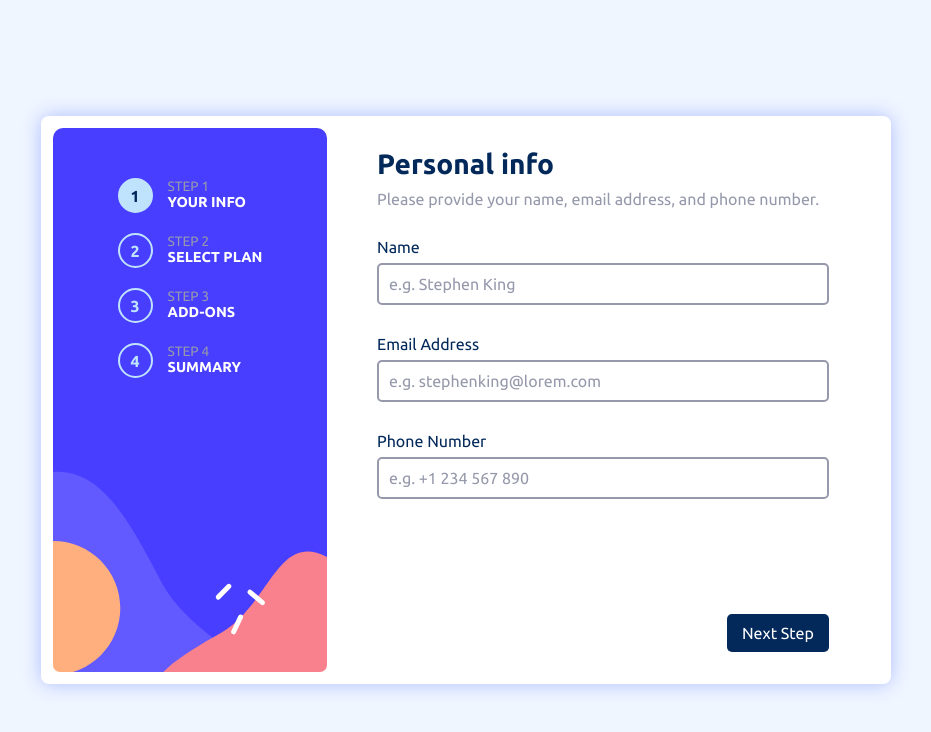
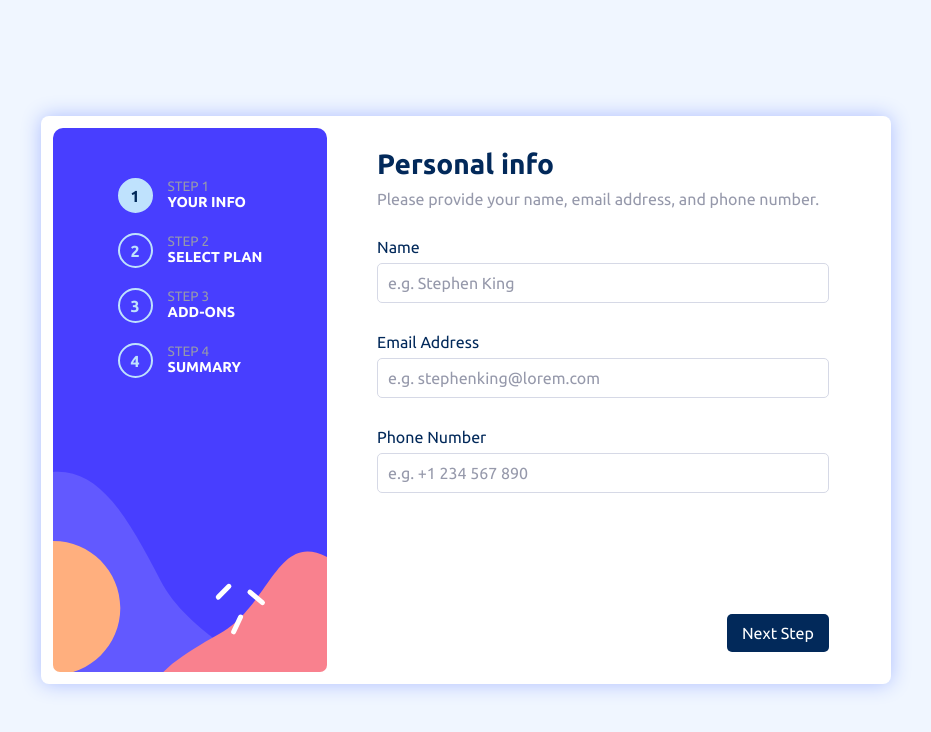
Before and after one commit to yahia997/technohacks_firstProject, a Next.js app: page / in a window 1280 px wide. Shown: the top 732 px of the page, without its empty margins (174-1105 px from the left). Built offline with nearby package versions, Linux system fonts and the light colour scheme.

Commit message:
fixing some styles

```diff
--- a/app/globals.css
+++ b/app/globals.css
@@ -40,7 +40,7 @@ button {
 
 input {
   border-radius: 5px;
-  border: 2px solid var(--Cool-gray);
+  border: 1px solid var(--Light-gray);
   color: var(--Marine-blue);
   transition: all 0.3s ease;
   padding: 10px;
--- a/app/styles/form.module.css
+++ b/app/styles/form.module.css
@@ -47,6 +47,7 @@
   transition: border 0.2s ease;
   display: flex;
   flex-direction: column;
+  min-height: 167.4px;
 }
 .item:hover,
 .active {
```
